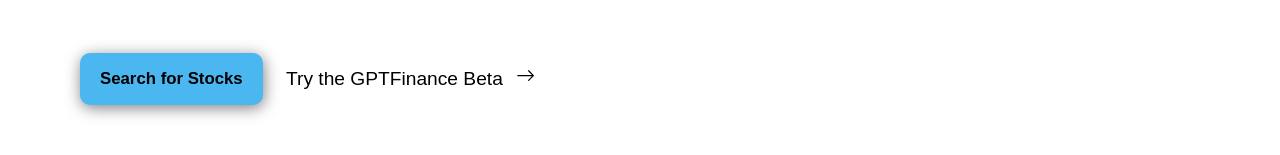
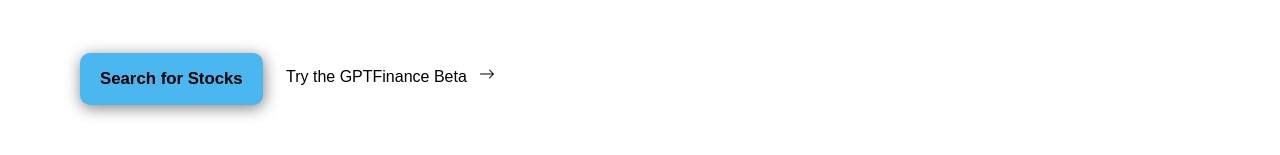
Before and after one commit to brandonluffman/venum, a Next.js app: page / in a window 1280 px wide. Shown: the part 477-632 px from the top of the page. Built offline with nearby package versions, Linux system fonts and the light colour scheme; a web font is replaced by a local one.

Commit message:
styling;

```diff
--- a/styles/index.css
+++ b/styles/index.css
@@ -68,7 +68,7 @@
     position:absolute;
     top:12px;
     left:200px;
-    font-size:1.2rem;
+    font-size:1rem;
     cursor:pointer;
     transition:0.2s ease;
     font-weight: 500;
--- a/styles/stocksentiment.css
+++ b/styles/stocksentiment.css
@@ -20,7 +20,7 @@
     min-height:80vh;
     padding: 0rem 1rem;
     box-shadow:1px 4px 8px rgba(0,0,0,0.5);
-    background-color: rgb(91, 113, 255);
+    background-color: rgba(75, 183, 241,0.5);
     position: relative;
     z-index:9;
 }
```
